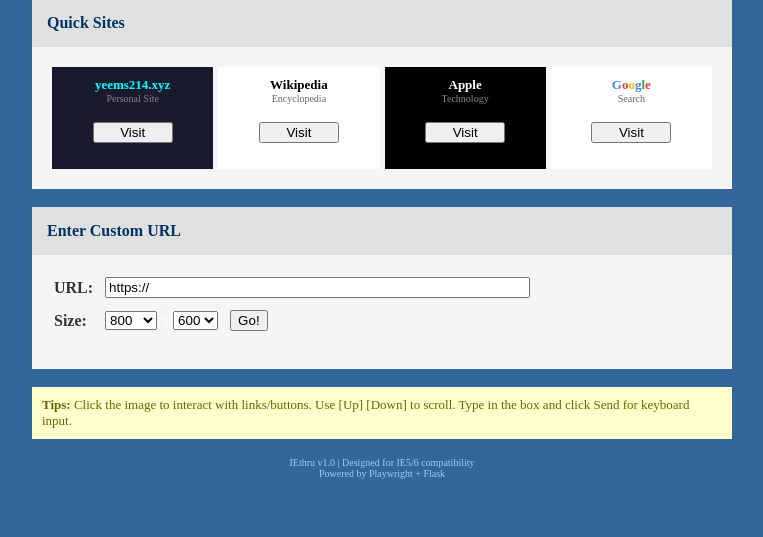
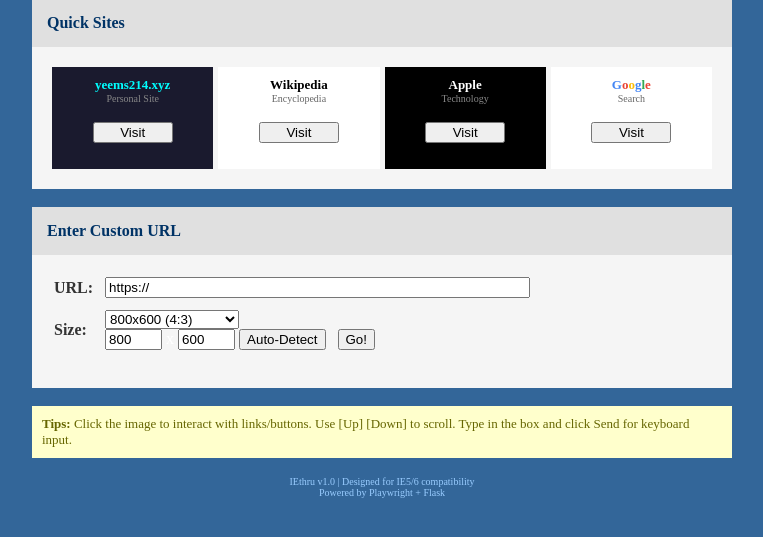
Before and after one commit to pointlessduffin-21/IEthru, a Flask app: page / in a window 1280 px wide. Shown: the part 138-675 px from the top of the page, without its empty margins (258-1021 px from the left). Run offline with Flask 3, Linux system fonts and the light colour scheme.

Commit message:
feat: enhance viewport controls with auto-detect, custom resolution, and higher limits

```diff
--- a/config.py
+++ b/config.py
@@ -12,8 +12,8 @@
 DEFAULT_VIEWPORT_HEIGHT = 600
 MIN_VIEWPORT_WIDTH = 640
 MIN_VIEWPORT_HEIGHT = 480
-MAX_VIEWPORT_WIDTH = 1280
-MAX_VIEWPORT_HEIGHT = 1024
+MAX_VIEWPORT_WIDTH = 2560
+MAX_VIEWPORT_HEIGHT = 1600
 
 # JPEG quality settings
 DEFAULT_QUALITY = 60
--- a/templates/index.html
+++ b/templates/index.html
@@ -115,7 +115,30 @@
             </tr>
             <tr>
               <td bgcolor="#F5F5F5">
-                <form action="/browse" method="POST">
+                <script language="JavaScript">
+                <!--
+                function updateResolution(select) {
+                    if (select.value) {
+                        var parts = select.value.split(',');
+                        document.forms['custom_form'].viewport_width.value = parts[0];
+                        document.forms['custom_form'].viewport_height.value = parts[1];
+                    }
+                }
+
+                function autoDetect() {
+                    var w = 800;
+                    var h = 600;
+                    if (window.screen) {
+                        w = window.screen.width;
+                        h = window.screen.height;
+                    }
+                    document.forms['custom_form'].viewport_width.value = w;
+                    document.forms['custom_form'].viewport_height.value = h;
+                    document.forms['custom_form'].resolution_preset.selectedIndex = 0; // Set to Custom
+                }
+                //-->
+                </script>
+                <form action="/browse" method="POST" name="custom_form">
                   <table border="0" cellpadding="5">
                     <tr>
                       <td><font color="#333333"><b>URL:</b></font></td>
@@ -124,17 +147,23 @@
                     <tr>
                       <td><font color="#333333"><b>Size:</b></font></td>
                       <td>
-                        <select name="viewport_width">
-                          <option value="640">640</option>
-                          <option value="800" selected>800</option>
-                          <option value="1024">1024</option>
+                        <select name="resolution_preset" onchange="updateResolution(this)">
+                          <option value="">Custom</option>
+                          <option value="640,480">640x480 (4:3)</option>
+                          <option value="800,600" selected>800x600 (4:3)</option>
+                          <option value="1024,768">1024x768 (4:3)</option>
+                          <option value="1280,720">1280x720 (16:9)</option>
+                          <option value="1280,800">1280x800 (16:10)</option>
+                          <option value="1366,768">1366x768 (16:9)</option>
+                          <option value="1440,900">1440x900 (16:10)</option>
+                          <option value="1600,900">1600x900 (16:9)</option>
+                          <option value="1920,1080">1920x1080 (16:9)</option>
+                          <option value="2560,1600">2560x1600 (16:10)</option>
                         </select>
-                        x
-                        <select name="viewport_height">
-                          <option value="480">480</option>
-                          <option value="600" selected>600</option>
-                          <option value="768">768</option>
-                        </select>
+                        <br>
+                        <input type="text" name="viewport_width" value="800" size="4"> x
+                        <input type="text" name="viewport_height" value="600" size="4">
+                        <input type="button" value="Auto-Detect" onclick="autoDetect()">
                         &nbsp;
                         <input type="submit" value="Go!">
                       </td>
```
